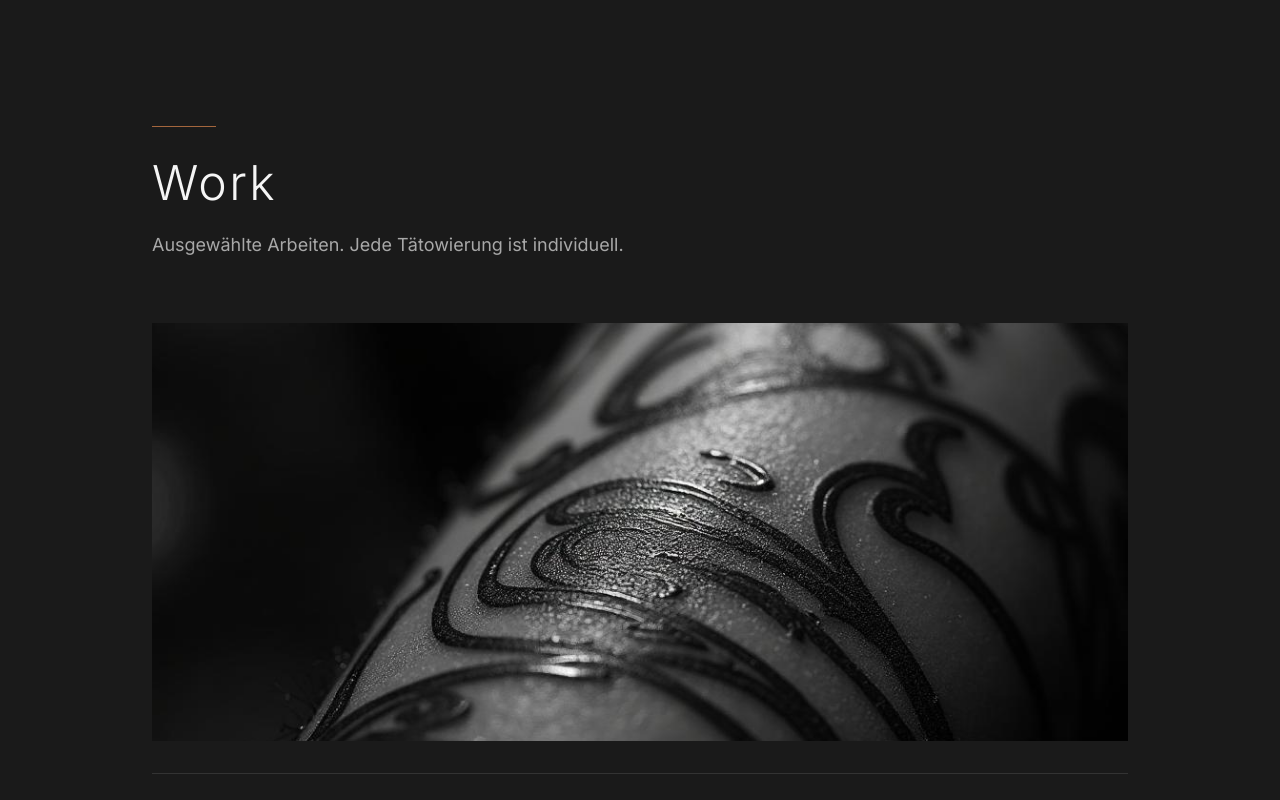
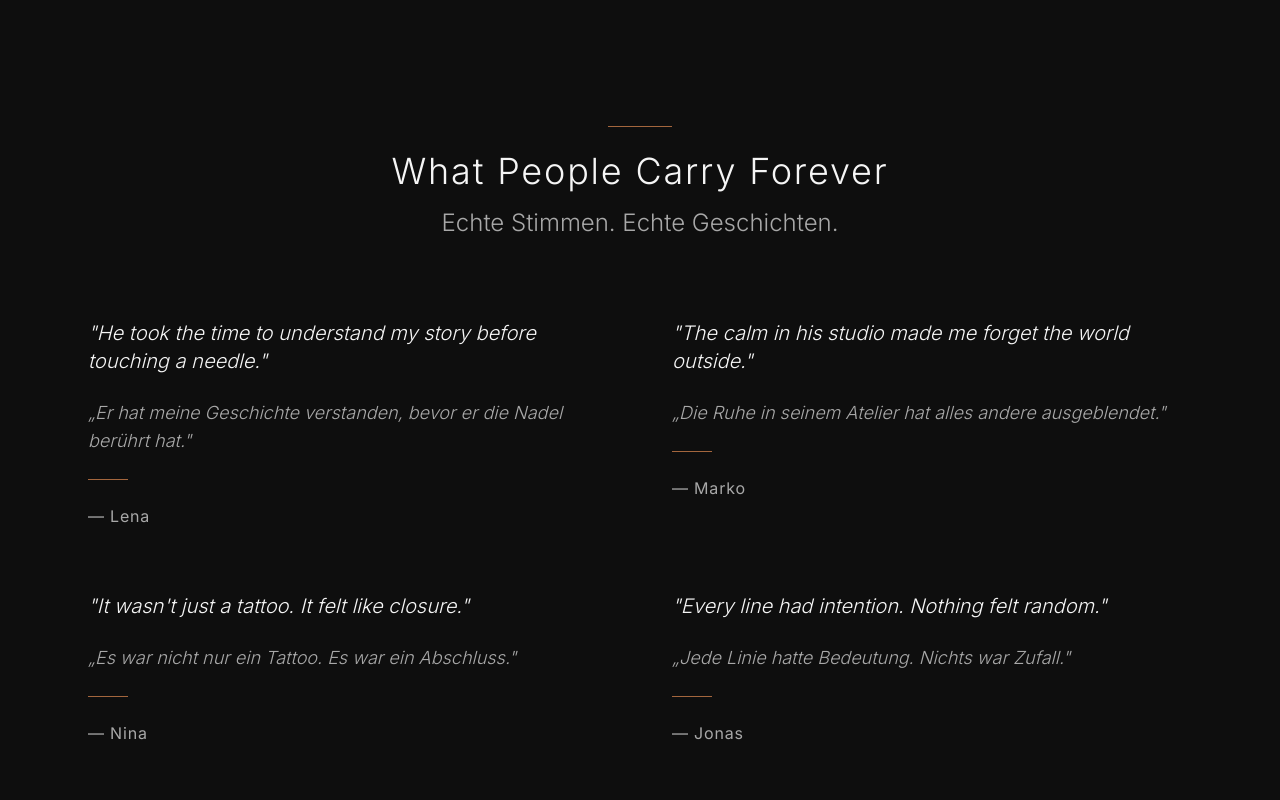
Before and after one commit to VikingAM/tatts-by-vali-zen, a React (Vite) app: page / in a window 1280 px wide. Shown: the part 5880-6680 px from the top of the page. Built offline with nearby package versions, Linux system fonts and the light colour scheme; the HTML template or start-up script is replaced by a standard one.

Commit message:
Add Testimonials section

```diff
--- /dev/null
+++ b/src/components/Testimonials.tsx
@@ -0,0 +1,77 @@
+const testimonials = [
+  {
+    quoteEn: "He took the time to understand my story before touching a needle.",
+    quoteDe: "Er hat meine Geschichte verstanden, bevor er die Nadel berührt hat.",
+    name: "Lena"
+  },
+  {
+    quoteEn: "The calm in his studio made me forget the world outside.",
+    quoteDe: "Die Ruhe in seinem Atelier hat alles andere ausgeblendet.",
+    name: "Marko"
+  },
+  {
+    quoteEn: "It wasn't just a tattoo. It felt like closure.",
+    quoteDe: "Es war nicht nur ein Tattoo. Es war ein Abschluss.",
+    name: "Nina"
+  },
+  {
+    quoteEn: "Every line had intention. Nothing felt random.",
+    quoteDe: "Jede Linie hatte Bedeutung. Nichts war Zufall.",
+    name: "Jonas"
+  }
+];
+
+const Testimonials = () => {
+  return (
+    <section
+      aria-label="Testimonials – Client Stories"
+      className="py-20 md:py-32 bg-background"
+    >
+      <div className="container mx-auto max-w-6xl px-6">
+        {/* Section Header */}
+        <div className="text-center mb-16 md:mb-20">
+          <div className="mb-6 h-px w-16 bg-accent-bronze mx-auto" />
+          <h2 className="text-3xl md:text-4xl font-light text-foreground mb-4 tracking-wider">
+            What People Carry Forever
+          </h2>
+          <p className="text-xl md:text-2xl text-foreground-secondary font-light">
+            Echte Stimmen. Echte Geschichten.
+          </p>
+        </div>
+
+        {/* Testimonials Grid */}
+        <div className="grid grid-cols-1 md:grid-cols-2 gap-12 md:gap-16">
+          {testimonials.map((testimonial, index) => (
+            <div
+              key={testimonial.name}
+              className="animate-fade-in"
+              style={{ animationDelay: `${index * 100}ms` }}
+            >
+              <blockquote className="space-y-6">
+                {/* English Quote */}
+                <p className="text-lg md:text-xl text-foreground font-light italic leading-relaxed">
+                  "{testimonial.quoteEn}"
+                </p>
+
+                {/* German Quote */}
+                <p className="text-base md:text-lg text-foreground-secondary font-light italic leading-relaxed">
+                  „{testimonial.quoteDe}"
+                </p>
+
+                {/* Divider */}
+                <div className="h-px w-10 bg-accent-bronze" />
+
+                {/* Name */}
+                <p className="text-sm md:text-base text-foreground-secondary tracking-wider">
+                  — {testimonial.name}
+                </p>
+              </blockquote>
+            </div>
+          ))}
+        </div>
+      </div>
+    </section>
+  );
+};
+
+export default Testimonials;
--- a/src/pages/Index.tsx
+++ b/src/pages/Index.tsx
@@ -6,6 +6,7 @@ import MyApproach from "@/components/MyApproach";
 import About from "@/components/About";
 import Gallery from "@/components/Gallery";
 import Process from "@/components/Process";
+import Testimonials from "@/components/Testimonials";
 import Work from "@/components/Work";
 import Contact from "@/components/Contact";
 import Footer from "@/components/Footer";
@@ -22,6 +23,7 @@ const Index = () => {
         <About />
         <Gallery />
         <Process />
+        <Testimonials />
         <Work />
         <Contact />
       </main>
```
